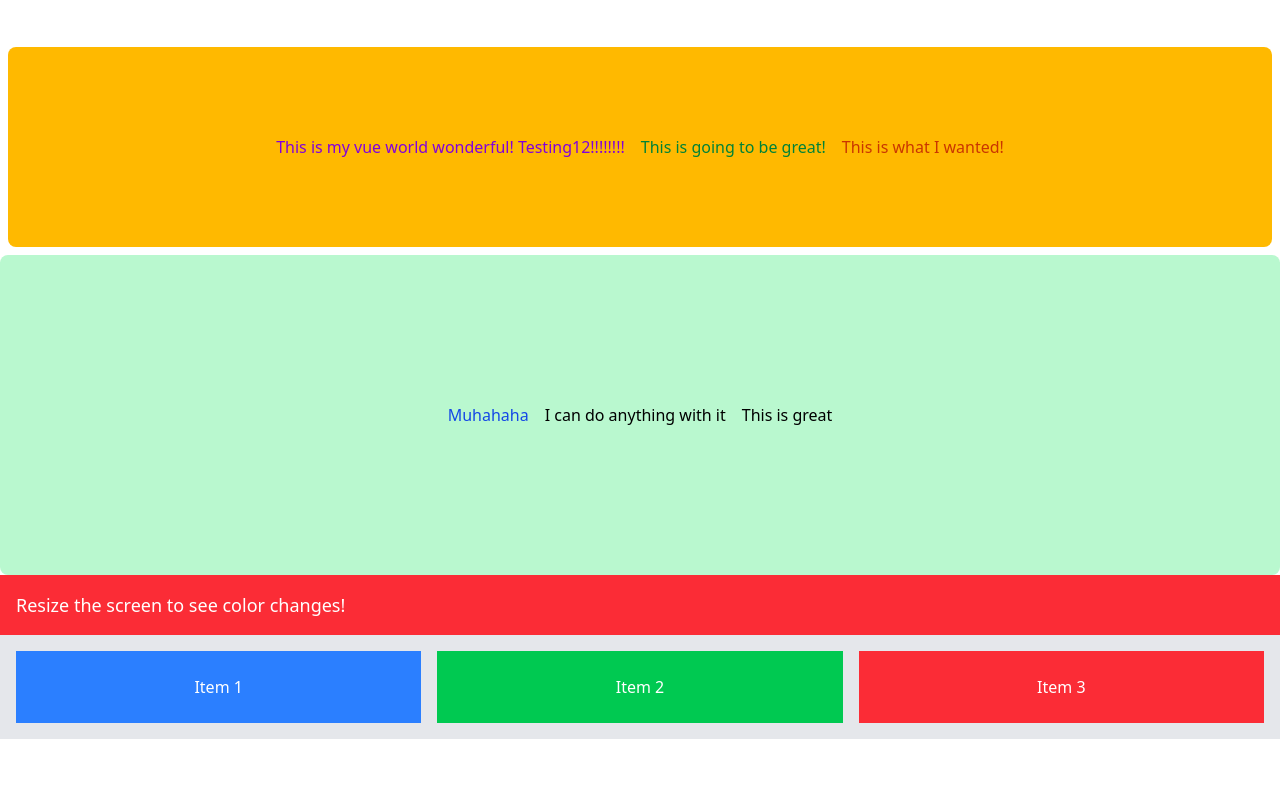
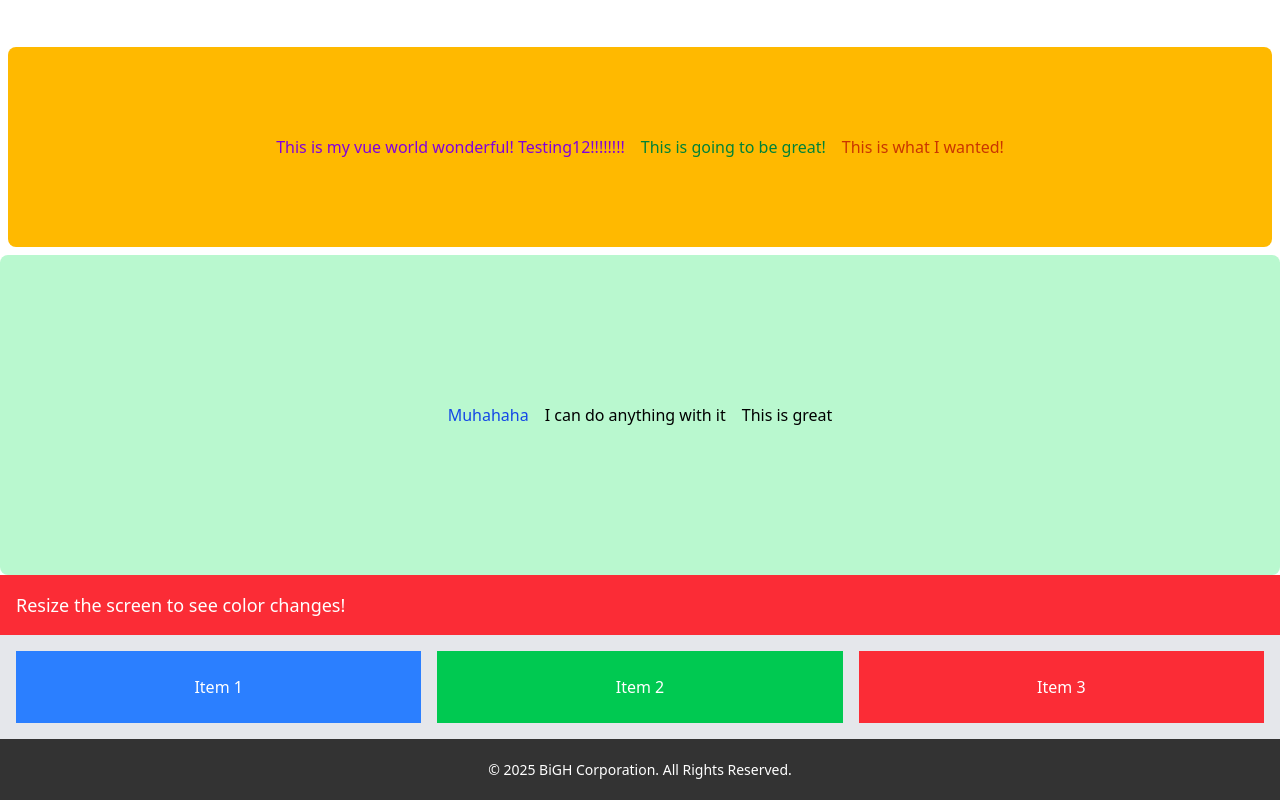
Before and after one commit to sarkuseq1999/my2nd-vue-project, a Vue app: page / in a window 1280 px wide. Shown: the part 2025-2825 px from the top of the page. Before the commit the page ends 2764 px from the top, so only its background shows below. Built offline with nearby package versions, Linux system fonts and the light colour scheme.

Commit message:
More changes to the Nav bar

```diff
--- a/src/App.vue
+++ b/src/App.vue
@@ -1,5 +1,6 @@
 <script setup>
-    import NavBar from './components/NavBar.vue'
+    import BottomCopyrightText from './components/BottomCopyrightText.vue';
+import NavBar from './components/NavBar.vue'
 
 </script>
 
@@ -30,6 +31,10 @@
   <div class="bg-red-500 text-white p-6 flex-1 text-center">Item 3</div>
 </div>
 
+<div>
+  <BottomCopyrightText />
+</div>
+
 </template>
 
 <style scoped>
--- /dev/null
+++ b/src/components/BottomCopyrightText.vue
@@ -0,0 +1,19 @@
+<script setup>
+const currentYear = new Date().getFullYear();
+</script>
+
+<template>
+  <footer class="copyright">
+    <p>© {{ currentYear }} BiGH Corporation. All Rights Reserved.</p>
+  </footer>
+</template>
+
+<style scoped>
+.copyright {
+  text-align: center;
+  padding: 20px;
+  background-color: #333;
+  color: white;
+  font-size: 14px;
+}
+</style>
```
